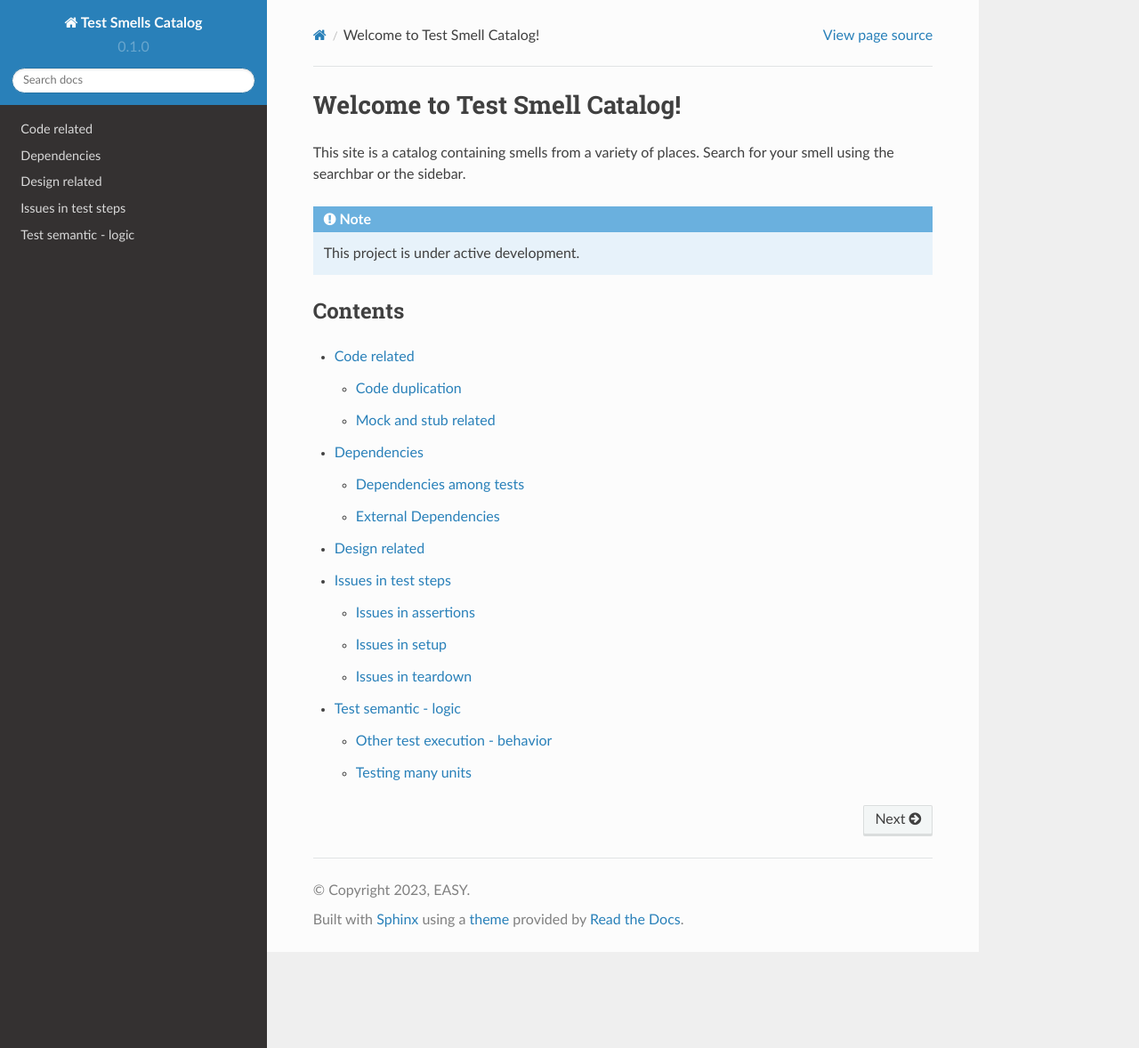
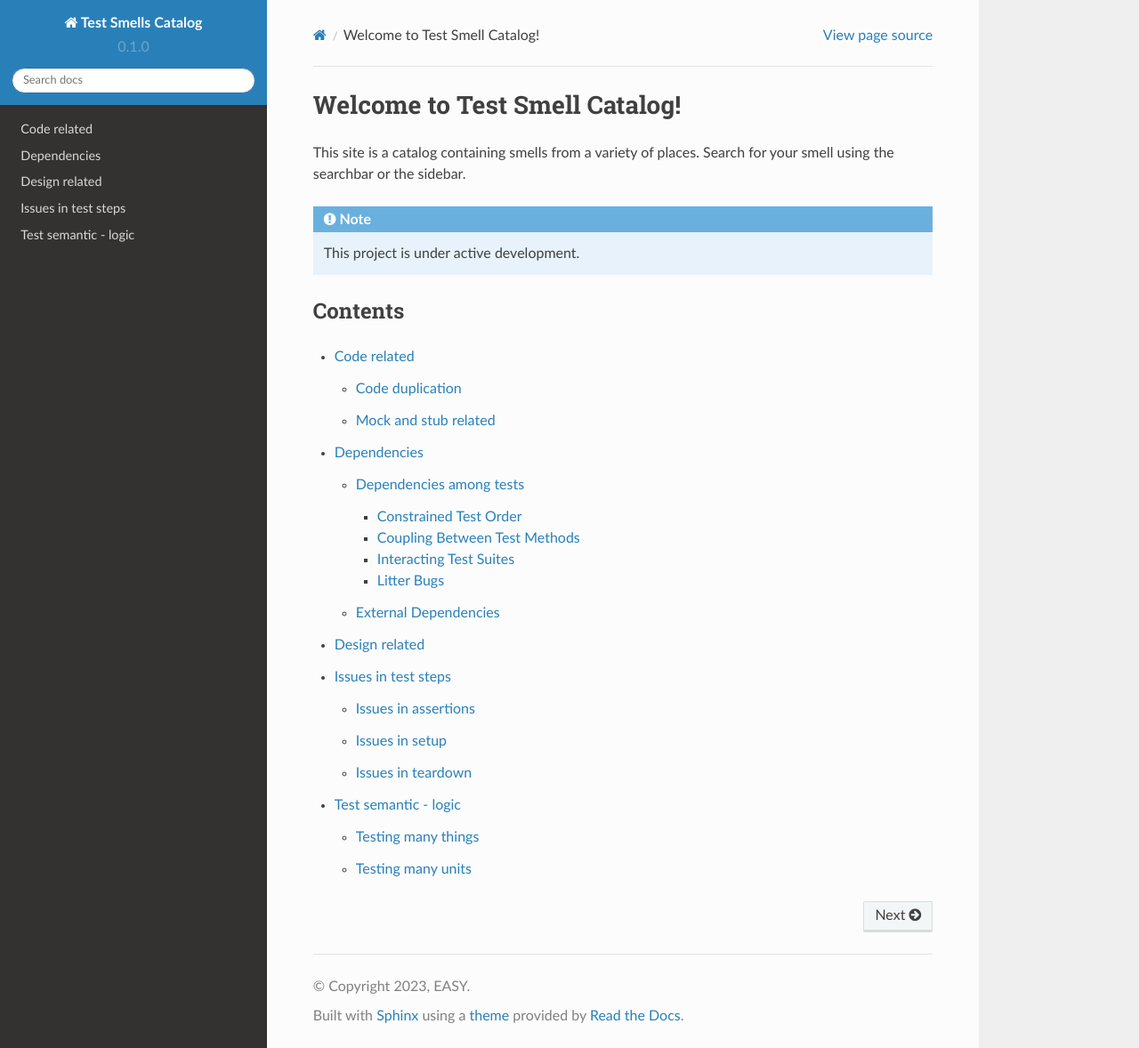
Before and after one commit to easy-software-ufal/catalog-test-smells, a Sphinx documentation site: the page built from docs/source/index.rst, in a window 1280 px wide and 1178 px high. Shown: the whole window at 89% size. Built offline with Sphinx 7.4.7 and the Read the Docs theme 2.0.0, drawn with Linux system fonts in a browser that asks for light colours; pages that are not in the unit, such as notebooks, are missing from menus.

Commit message:
repo fixes

```diff
--- a/docs/source/Test semantic-logic/Testing many things/index.rst
+++ b/docs/source/Test semantic-logic/Testing many things/index.rst
@@ -1,6 +1,6 @@
 
 ####################
-Other test execution - behavior
+Testing many things
 ####################
 
 This subgroup was proposed by Garousi
```
Also changed, not shown: docs/source/Dependencies/Dependencies among tests/index.rst (+6 -6 lines).
